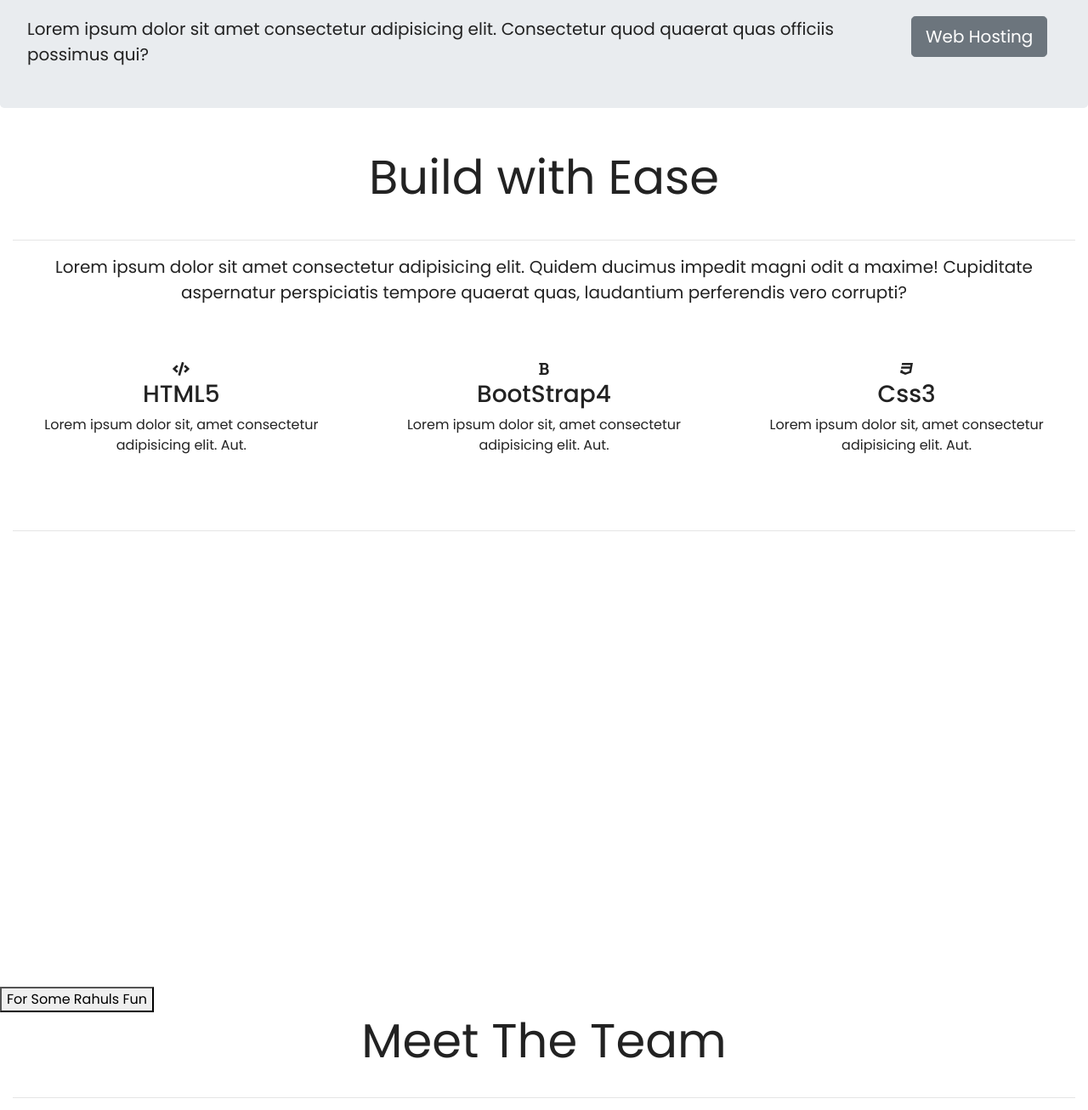
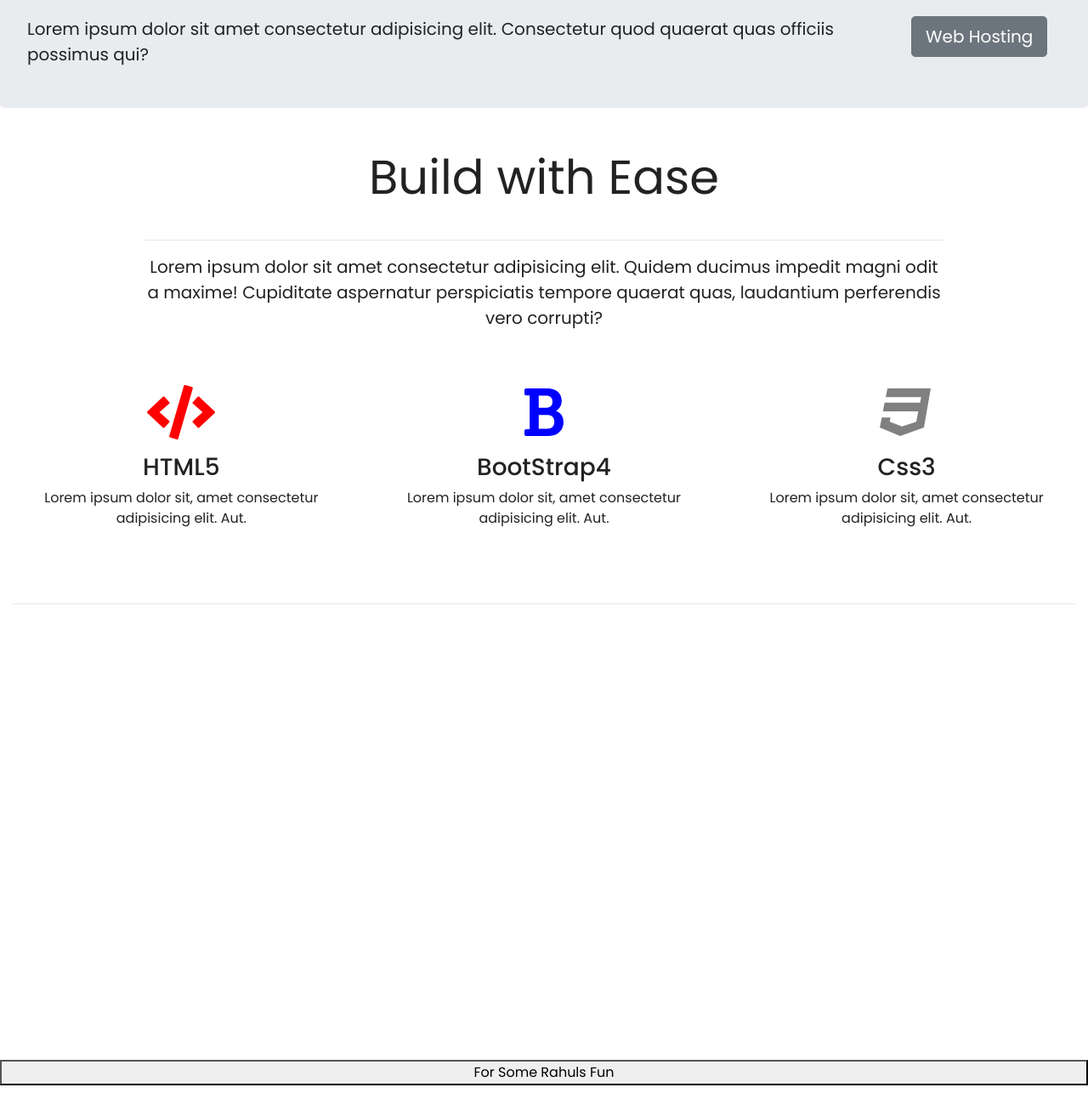
Before and after one commit to ramrap/BootStrap-Template, a plain HTML site: page index.html in a window 1280 px wide. Shown: the part 754-2060 px from the top of the page at 85% size. Drawn offline with nearby package versions, Linux system fonts and the light colour scheme.

Commit message:
last commit

```diff
--- a/index.html
+++ b/index.html
@@ -108,7 +108,8 @@
 
     <!--- Welcome Section -->
     <div class="container-fluid padding">
-      <row class="welcome text-center">
+		<div class="welcome">
+			<row class="text-center">
 				<div class="col-12">
 				  <h1 class="display-4">Build with Ease</h1>
 				</div>
@@ -120,6 +121,8 @@
 				  corrupti?
 				</p>
 			  </row>
+		</div>
+
     </div>
 
     <!--- Three Column Section -->
@@ -250,6 +253,7 @@
 	<!--- Footer -->
 
 	<div class="container-fluid padding">
+		<div class="footer">
 			<div class="row text-center">
 				<div class="col-md-4">
 					<img src="img/logo.png" alt="">
@@ -284,6 +288,8 @@
 
 			</div>
 
+		</div>
+
 
 
 
--- a/style.css
+++ b/style.css
@@ -33,26 +33,59 @@ html,body{
   text-shadow: 1px 1px 15px black;
 }
 
-.carousel-caption h3{
+.carousel-caption h3 {
   font-size: 200%;
   font-weight: 450;
   text-shadow: 1px 1px 10px black;
   padding-bottom: 1rem;
 }
 
-.btn-primary{
+.btn-primary {
   background-color: #6648b1;
   border: 1px solid #563d7c;
 }
 
 
-.jumbotron{
+.jumbotron {
   padding: 1rem;
 }
-.padding{
+.padding {
   padding-bottom: 2rem;
 }
 
+.welcome {
+  width: 75%;
+  margin: 0 auto;
+}
+.fa-code {
+  color: red;
+}
+.fa-bold{
+  color: blue;
+}
+.fa-css3{
+  color: grey;
+}
+.fa-code,.fa-bold,.fa-css3{
+  font-size: 4rem;
+  margin-bottom: 1rem;
+}
+.fun{
+  width: 100%;
+  margin-bottom: 2rem;
+}
+.gif{
+  max-width: 100%;
+}
+.social a{
+  font-size: 4rem;
+  margin: 1.2rem;
+}
+.footer{
+  background-color: #3f3f3f;
+  color: #d5d5d5;
+
+}
 
 
 
```
Lines whose indentation alone changed are shown as unchanged.
